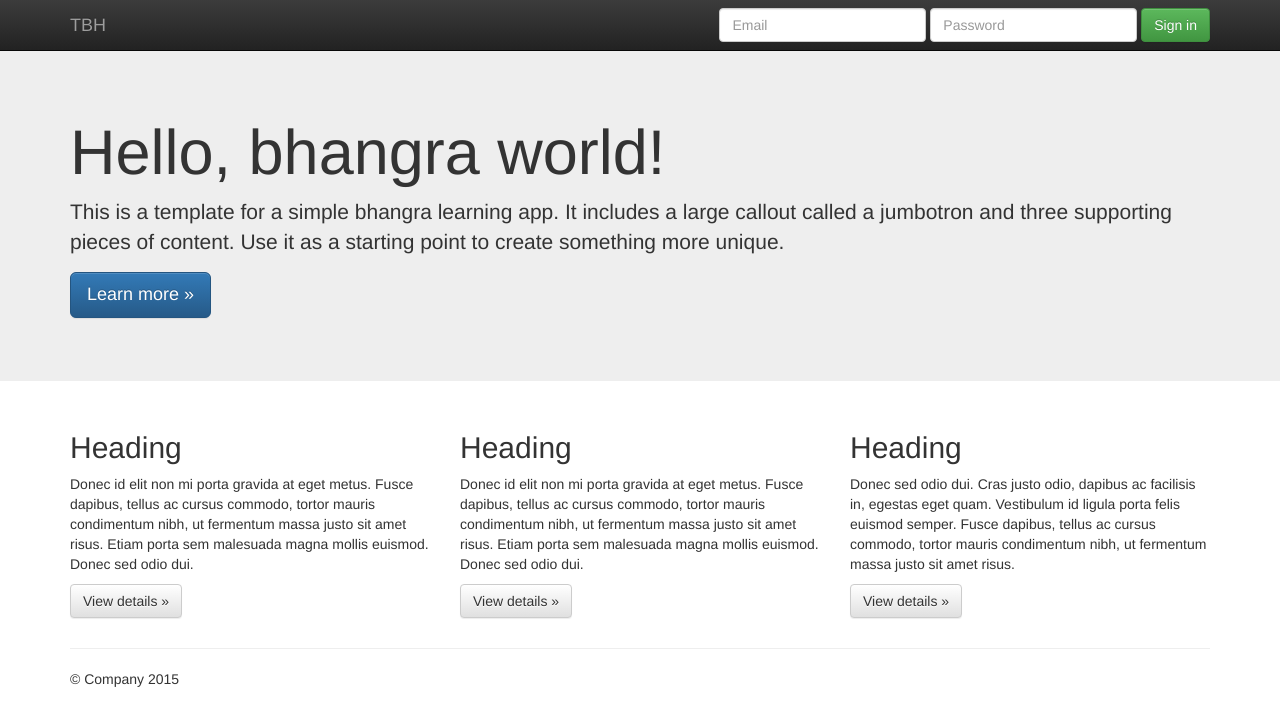
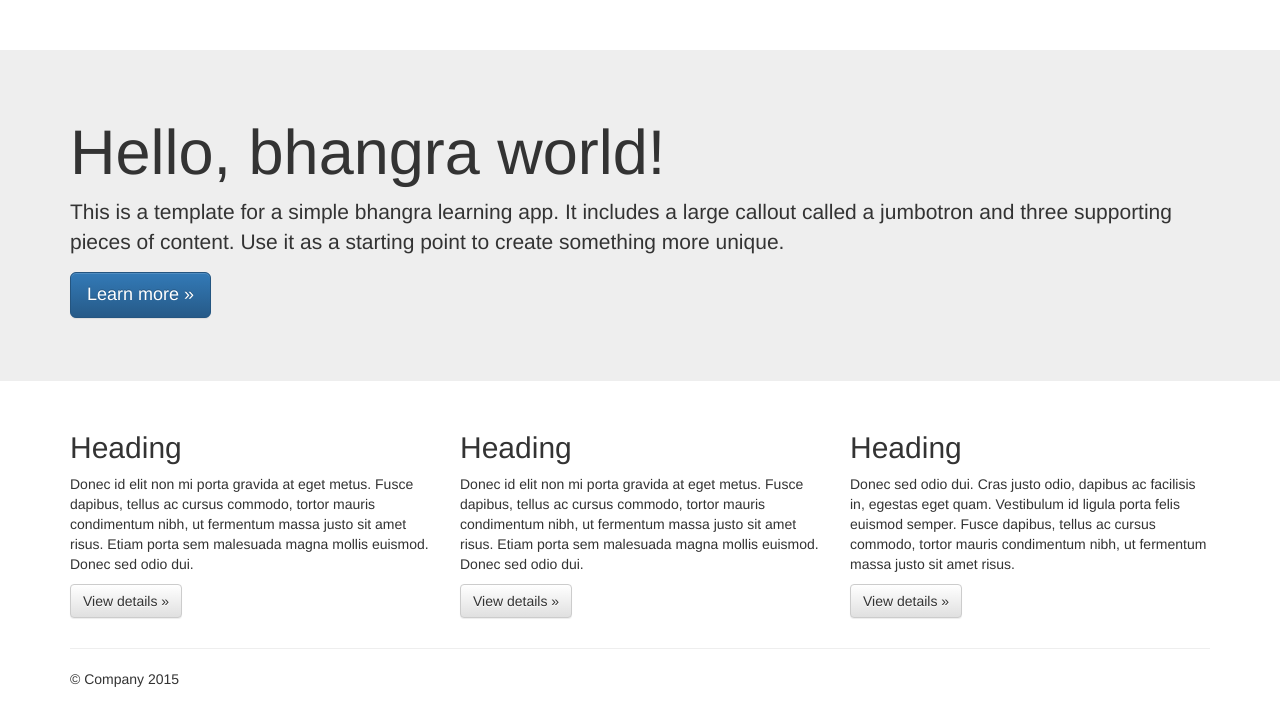
Before and after one commit to Shashank-Ojha/BhangraApp, a plain HTML site: page initializr/index.html in a window 1280 px wide. Drawn offline with nearby package versions, Linux system fonts and the light colour scheme.

Commit message:
getting rid of comment bar

```diff
--- a/initializr/index.html
+++ b/initializr/index.html
@@ -27,6 +27,7 @@
         <!--[if lt IE 8]>
             <p class="browserupgrade">You are using an <strong>outdated</strong> browser. Please <a href="http://browsehappy.com/">upgrade your browser</a> to improve your experience.</p>
         <![endif]-->
+    <!--
     <nav class="navbar navbar-inverse navbar-fixed-top" role="navigation">
       <div class="container">
         <div class="navbar-header">
@@ -48,9 +49,9 @@
             </div>
             <button type="submit" class="btn btn-success">Sign in</button>
           </form>
-        </div><!--/.navbar-collapse -->
+        </div>
       </div>
-    </nav>
+    </nav> </.navbar-collapse -->
 
     <!-- Main jumbotron for a primary marketing message or call to action -->
     <div class="jumbotron">
```
